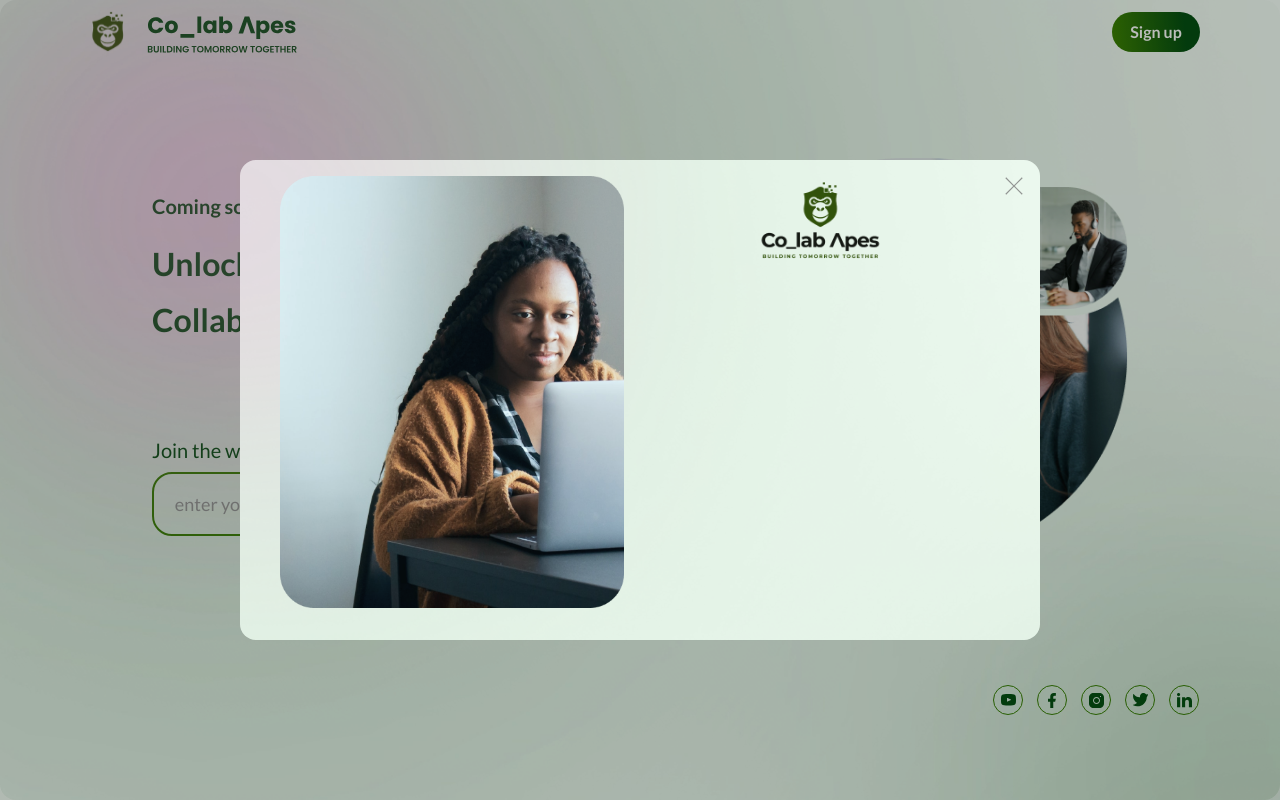
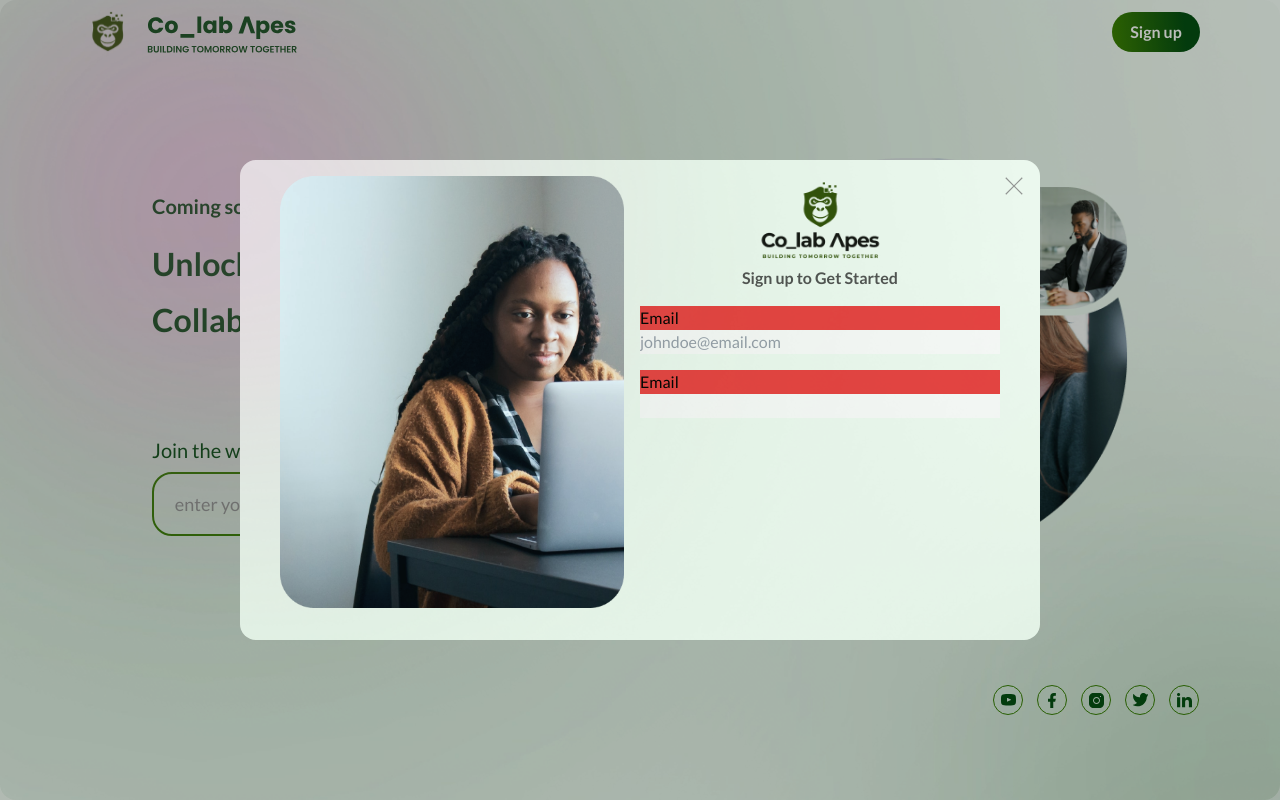
Before and after one commit to Colab-Apes/landingpage, a React (Create React App) app: page / in a window 1280 px wide. Built offline with nearby package versions, Linux system fonts and the light colour scheme.

Commit message:
working on modal

```diff
--- a/src/Components/Modals/Signup.jsx
+++ b/src/Components/Modals/Signup.jsx
@@ -17,6 +17,28 @@ const Signup = () => {
           <img src={img1} alt="" className=" z-[1] h-[27rem] " />
           <div className="flex flex-col items-center">
             <img src={logo} alt="" className="w-[8rem] " />
+            <p className="text-[#555555] font-bold text-center">
+              Sign up to Get Started
+            </p>
+            <form className="w-full" action="">
+              <div className="mt-4  bg-red-500">
+                <label htmlFor="email" className="block">
+                  Email
+                </label>
+                <input
+                  type="email"
+                  id="email"
+                  className="w-full"
+                  placeholder="johndoe@email.com"
+                />
+              </div>
+              <div className="mt-4  bg-red-500">
+                <label htmlFor="email" className="block">
+                  Email
+                </label>
+                <input type="email" id="email" className="w-full" />
+              </div>
+            </form>
           </div>
         </div>
       </div>
```
